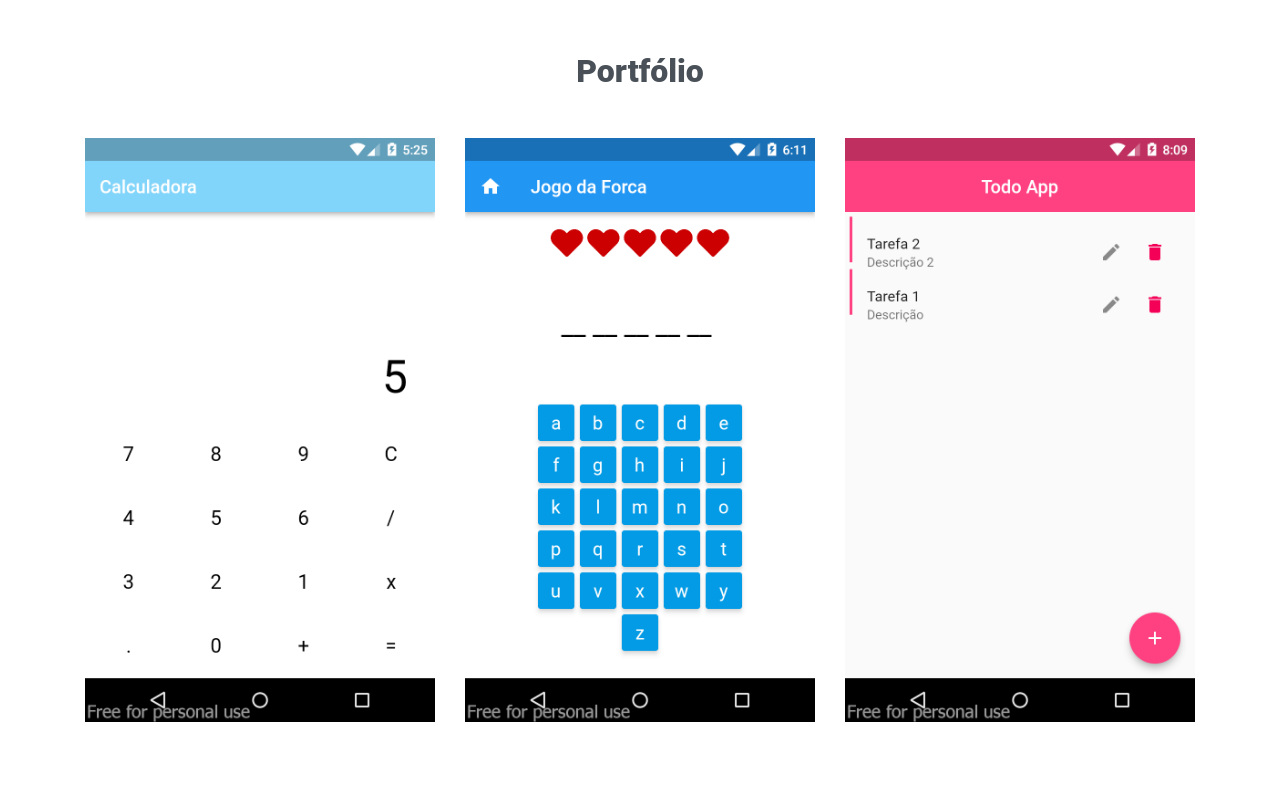
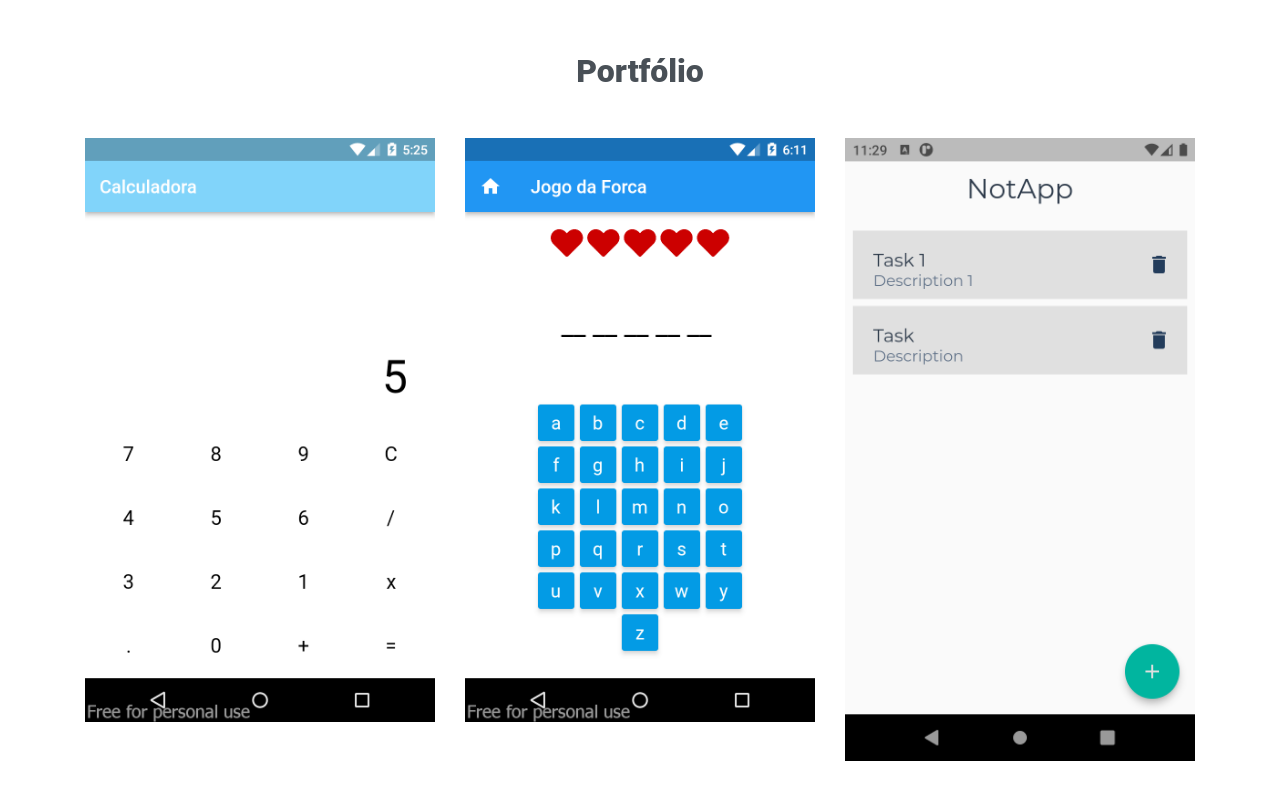
Before and after one commit to AdrianaBispo/adrianabispo.github.io, a plain HTML site: page index.html in a window 1280 px wide. Shown: the part 1672-2472 px from the top of the page. Drawn offline with nearby package versions, Linux system fonts and the light colour scheme; files whose address does not match are found by name.

Commit message:
atualizada - imagens da lista de tarefas

```diff
--- a/index.html
+++ b/index.html
@@ -210,7 +210,7 @@
                         <p>Flutter, Firebase</p>
                       </div>
                     </div>
-                    <img src="images/lista_de_tarefas/todo_app_(2).png" class="lazyload  img-fluid" alt="Images" />
+                    <img src="images/lista_de_tarefas/todo_app_ (1).png" class="lazyload  img-fluid" alt="Images" />
                   </a>
               </div>
 
```
Also changed, not shown: images/lista_de_tarefas/todo_app_ (1).png (added), images/lista_de_tarefas/todo_app_ (2).png (added), images/lista_de_tarefas/todo_app_ (3).png (added), images/lista_de_tarefas/todo_app_ (4).png (added), images/lista_de_tarefas/todo_app_ (5).png (added), images/lista_de_tarefas/todo_app_(1).png (deleted), images/lista_de_tarefas/todo_app_(2).png (deleted), images/lista_de_tarefas/todo_app_(3).png (deleted), images/lista_de_tarefas/todo_app_(4).png (deleted), images/lista_de_tarefas/todo_app_(5).png (deleted), images/lista_de_tarefas/todo_app_(6).png (deleted).
